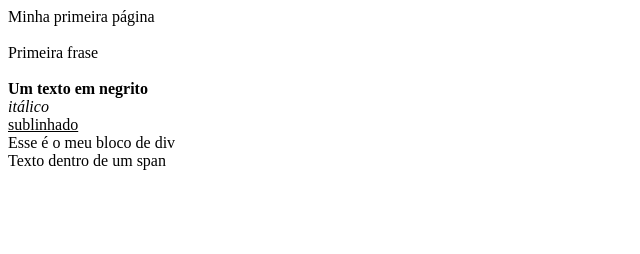
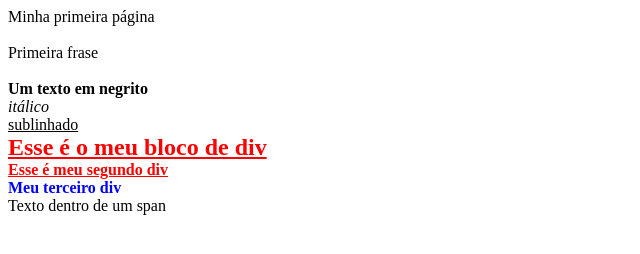
Before and after one commit to LostReny/Ocean_Python_HTML_CSS_30_09_20, a plain HTML site: page index.html in a window 1280 px wide. Shown: the whole page, without its empty margins (0-640 px from the left). Drawn offline with Linux system fonts and the light colour scheme.

Commit message:
Classes e Id criados

```diff
--- a/index.html
+++ b/index.html
@@ -17,9 +17,13 @@
     <u>sublinhado</u><br>
 
     <!--Div é um bloco utilizado como grupo de informações-->
-    <div>
+    <div id="bloco_principal" class="blocos_informacao">
         Esse é o meu bloco de div
     </div>
+
+    <div class="blocos_informacao">Esse é meu segundo div</div>
+
+    <div class="blocos_imagens">Meu terceiro div</div>
 
     <span>Texto dentro de um span</span>
 </body>
--- a/style.css
+++ b/style.css
@@ -0,0 +1,18 @@
+/*Comentário em CSS*/
+
+div {
+    font-weight: bold;
+    color: red;
+}
+
+#bloco_principal {
+    font-size: 24px;
+}
+
+.blocos_informacao {
+    text-decoration: underline;
+}
+
+.blocos_imagens {
+    color: blue;
+}
```
